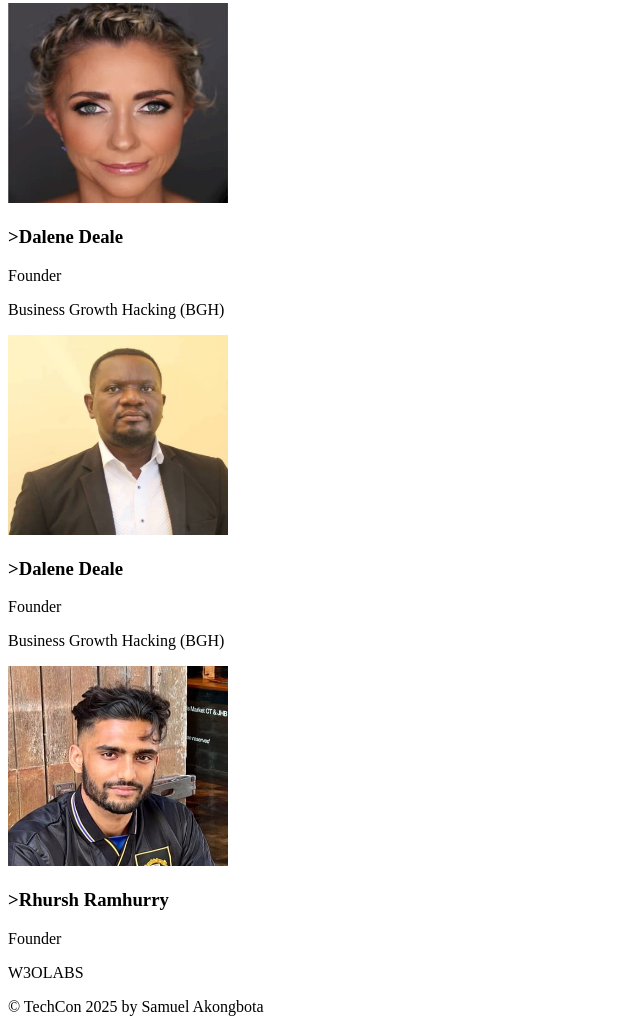
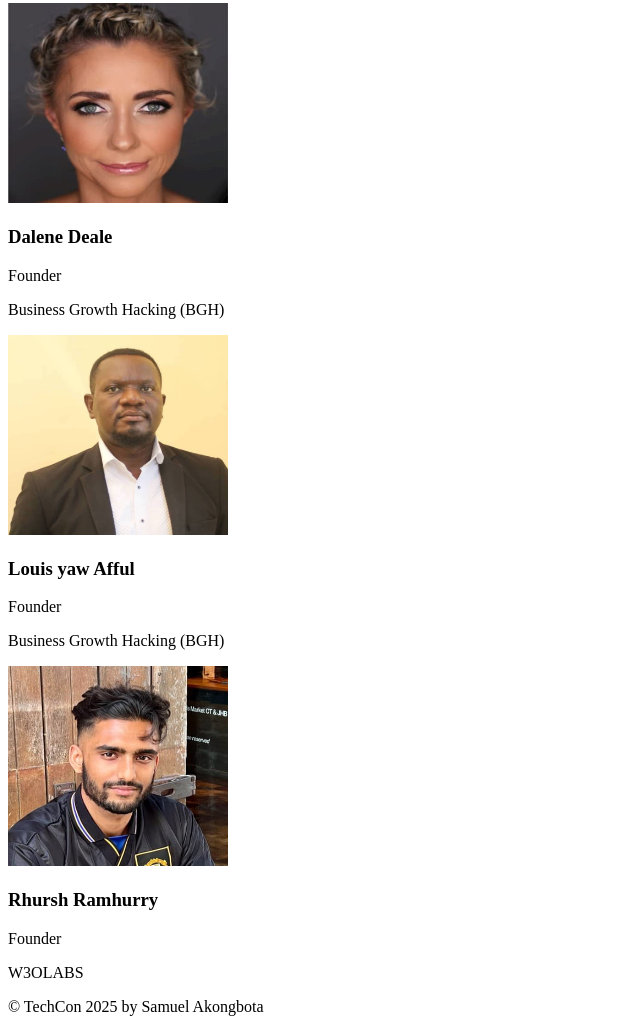
Before and after one commit to Reysam2/TechCon_HTML, a plain HTML site: page techcon_website/about.html in a window 1280 px wide. Shown: the part 1059-2091 px from the top of the page, without its empty margins (0-640 px from the left). Drawn offline with Linux system fonts and the light colour scheme.

Commit message:
fix: typo in speakers section

```diff
--- a/techcon_website/about.html
+++ b/techcon_website/about.html
@@ -78,7 +78,7 @@
         </div>
 
         <div>
-          <h3>>Dalene Deale</h3>
+          <h3>Dalene Deale</h3>
           <p>Founder</p>
           <p>Business Growth Hacking (BGH)</p>
         </div>
@@ -89,7 +89,7 @@
           <img src="./assets/speaker2.jpg" alt="Speaker Louis yaw Afful" width="220" height="200">
         </div>
         <div>
-          <h3>>Dalene Deale</h3>
+          <h3>Louis yaw Afful</h3>
           <p>Founder</p>
           <p>Business Growth Hacking (BGH)</p>
         </div>
@@ -101,7 +101,7 @@
         </div>
 
         <div>
-          <h3>>Rhursh Ramhurry</h3>
+          <h3>Rhursh Ramhurry</h3>
           <p>Founder</p>
           <p>W3OLABS</p>
         </div>
```
